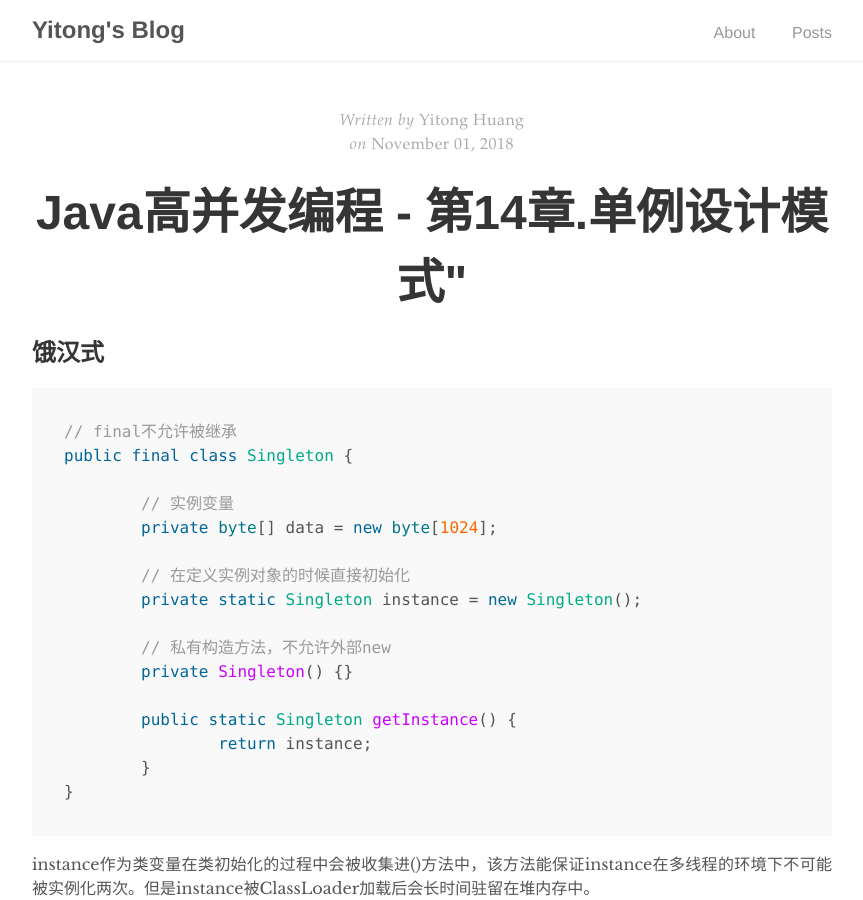
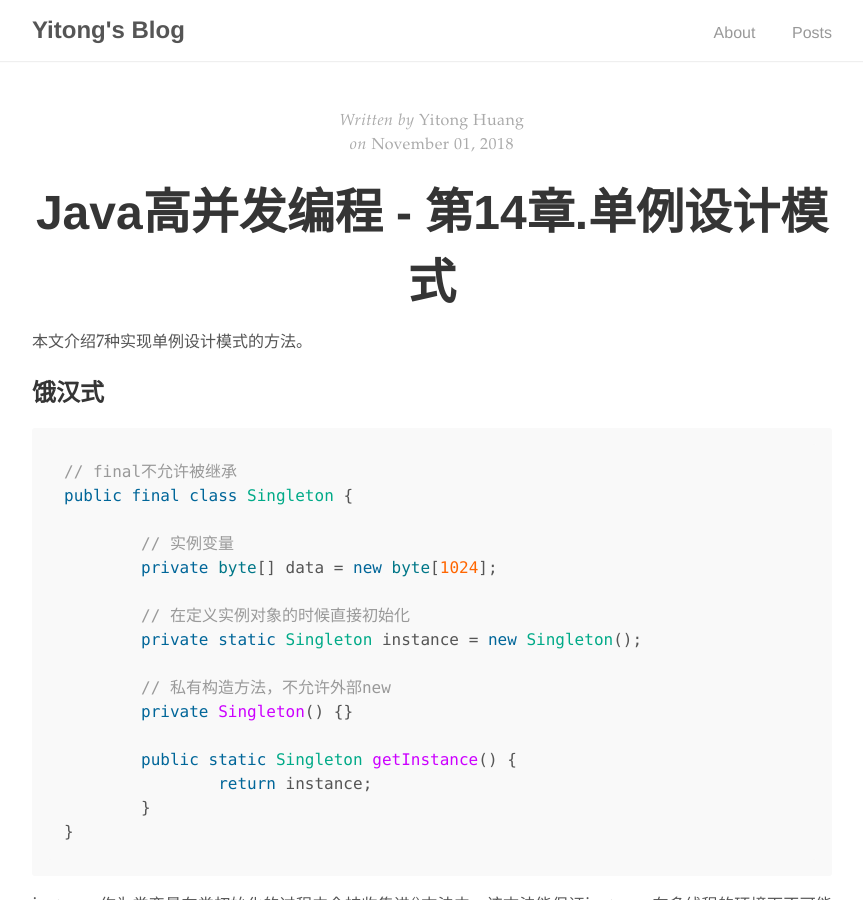
Before and after one commit to yitong-huang/blog, a Jekyll site: the page built from _posts/2018-11-01-第14章-单例设计模式.md, in a window 1280 px wide and 900 px high. Shown: the whole window, without its empty margins (208-1071 px from the left). Built offline with Jekyll 4.4.1, drawn with Linux system fonts in a browser that asks for light colours.

Commit message:
add summary

```diff
--- a/_posts/2018-11-01-第14章-单例设计模式.md
+++ b/_posts/2018-11-01-第14章-单例设计模式.md
@@ -1,9 +1,10 @@
 ---
 layout: post
-title: Java高并发编程 - 第14章.单例设计模式"
+title: Java高并发编程 - 第14章.单例设计模式
 author: "Yitong Huang"
 ---
 
+本文介绍7种实现单例设计模式的方法。
 <!--more-->
 
 ## 饿汉式
```
